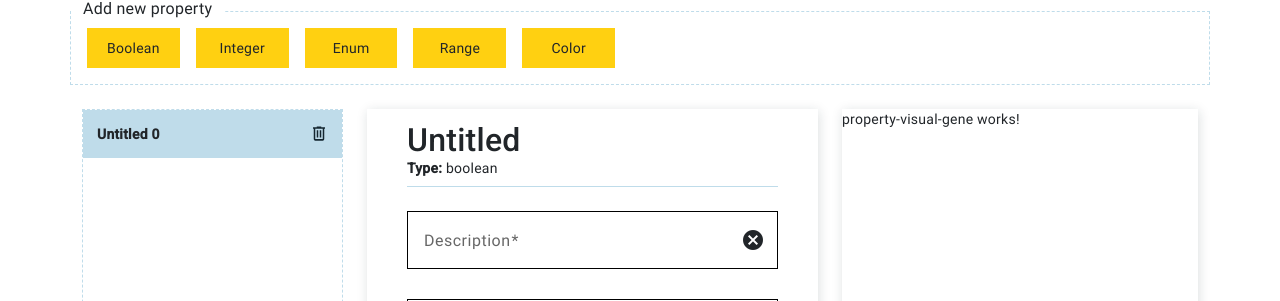
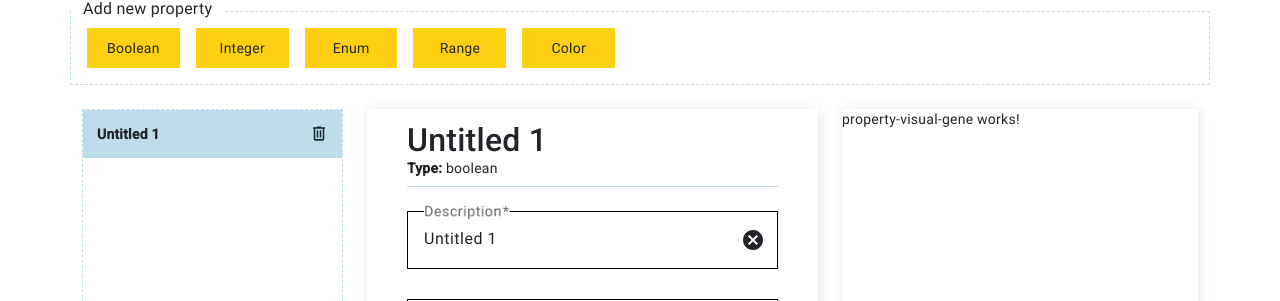
Before and after one commit to Totem-gdn/totem-dna-constructor, an Angular app: page / in a window 1280 px wide. Both pictures are taken after a click on the element "Boolean". Shown: the part 352-653 px from the top of the page. Built offline with nearby package versions, Linux system fonts and the light colour scheme.

Commit message:
add auto name

```diff
--- a/src/app/modules/main/components/main/main-page.component.ts
+++ b/src/app/modules/main/components/main/main-page.component.ts
@@ -66,6 +66,7 @@ export class MainPageComponent implements OnInit {
     const newProperty: PropertyModel = {
       ...this.dataService.defaultTypesObject[type],
       active: true,
+      description: `Untitled ${this.propertyList.length + 1}`,
     };
     this.propertyList.push(newProperty);
     this.indexSelectedProperty = this.propertyList.length - 1
--- a/src/app/modules/main/components/property-form/property-form.component.html
+++ b/src/app/modules/main/components/property-form/property-form.component.html
@@ -3,7 +3,7 @@
         <form [formGroup]="propertyForm">
             <div class="row">
                 <div class="col-md title">
-                    {{property.description ? property.description : 'Untitled'}}
+                    {{property.description}}
                 </div>
             </div>
             <div class="row mt-2">
@@ -63,7 +63,8 @@
                     <mat-error *ngIf="propertyForm.get('length')!.hasError('required')">Required field</mat-error>
                     <mat-error *ngIf="propertyForm.get('length')!.hasError('min')">Value should be mor then
                         0</mat-error>
-                    <button [disabled]="disableLength" matSuffix mat-icon-button aria-label="Clear" (click)="onClearField('length')">
+                    <button [disabled]="disableLength" matSuffix mat-icon-button aria-label="Clear"
+                        (click)="onClearField('length')">
                         <mat-icon>cancel</mat-icon>
                     </button>
                 </mat-form-field>
--- a/src/app/modules/main/components/property-list/property-list.component.html
+++ b/src/app/modules/main/components/property-list/property-list.component.html
@@ -4,7 +4,7 @@
         (click)="$event.stopPropagation(); onSelect(i);"
         >
         <div class="col-md-10">
-            {{item.description ? item.description : 'Untitled ' + i}}
+            {{item.description}}
         </div>
         <div class="col-md-2 deleteBtn" (click)="$event.stopPropagation(); ondelete(item, i)">
             <img src="assets/images/svg/delete.svg" alt="">
```
